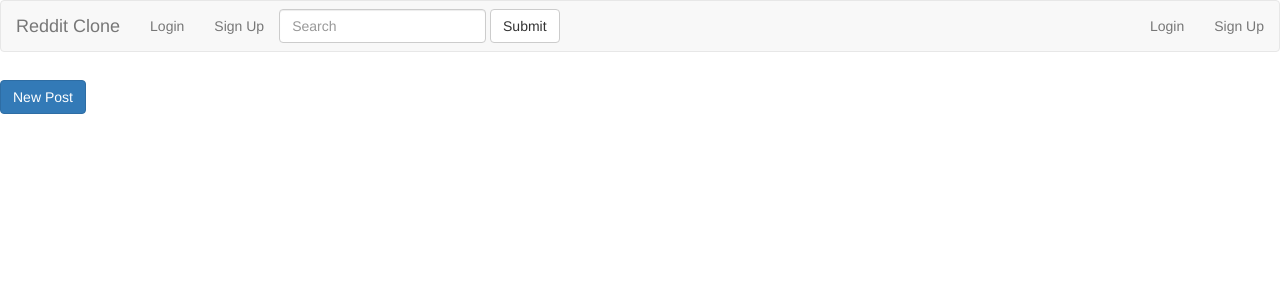
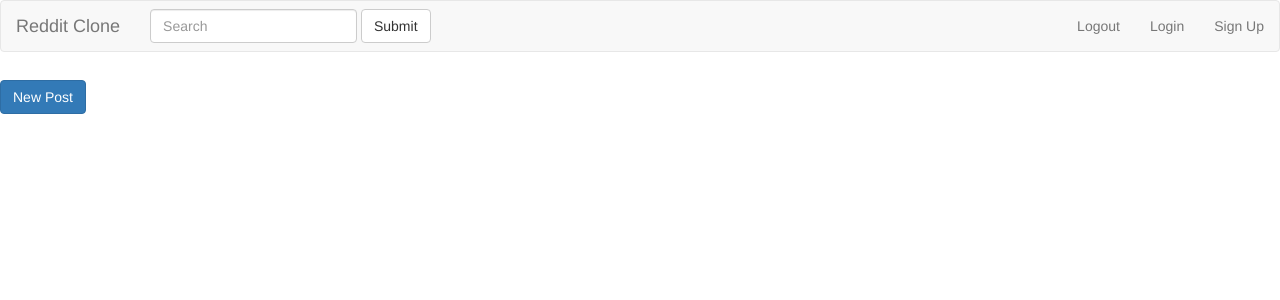
Before and after one commit to juanhurtado4/web2, a Node server app: page /n/1 in a window 1280 px wide. Shown: the top 300 px of the page. Run offline with Node 20, Linux system fonts and the light colour scheme; data that the repository does not hold is empty; some libraries are stand-ins or nearby versions.

Commit message:
Styles: Add login,logout buttons to nav

```diff
--- a/reddit_clone/views/partials/header.ejs
+++ b/reddit_clone/views/partials/header.ejs
@@ -29,44 +29,6 @@
 
             <!-- Collect the nav links, forms, and other content fo r toggling -->
             <div class="collapse navbar-collapse" id="bs-example-navbar-collapse-1">
-                <ul class="nav navbar-nav">
-                    <li class="active">
-                        <!-- <a href="#">Link
-                            <span class="sr-only">(current)</span>
-                        </a>
-                    </li>
-                    <li>
-                        <a href="#">Link</a>
-                    </li>
-                    <li class="dropdown">
-                        <a href="#" class="dropdown-toggle" data-toggle="dropdown" role="button" aria-haspopup="true" aria-expanded="false">Dropdown
-                            <span class="caret"></span>
-                        </a>
-                        <ul class="dropdown-menu">
-                            <li>
-                                <a href="#">Action</a>
-                            </li>
-                            <li>
-                                <a href="#">Another action</a>
-                            </li>
-                            <li>
-                                <a href="#">Something else here</a>
-                            </li>
-                            <li role="separator" class="divider"></li>
-                            <li>
-                                <a href="#">Separated link</a>
-                            </li>
-                            <li role="separator" class="divider"></li>
-                            <li>
-                                <a href="#">One more separated link</a>
-                            </li>
-                        </ul> -->
-                        <ul class="nav navbar-nav navbar-right">
-                            <li><a href="/login">Login</a></li>
-                            <li><a href="/sign-up">Sign Up</a></li>
-                        </ul>
-                    </li>
-                </ul>
                 <form class="navbar-form navbar-left">
                     <div class="form-group">
                         <input type="text" class="form-control" placeholder="Search">
@@ -74,40 +36,13 @@
                     <button type="submit" class="btn btn-default">Submit</button>
                 </form>
                 <ul class="nav navbar-nav navbar-right">
-                    <!-- <li>
-                        <a href="#">Link</a>
-                    </li>
-                    <li class="dropdown">
-                        <a href="#" class="dropdown-toggle" data-toggle="dropdown" role="button" aria-haspopup="true" aria-expanded="false">Dropdown
-                            <span class="caret"></span>
-                        </a>
-                        <ul class="dropdown-menu">
-                            <li>
-                                <a href="#">Action</a>
-                            </li>
-                            <li>
-                                <a href="#">Another action</a>
-                            </li>
-                            <li>
-                                <a href="#">Something else here</a>
-                            </li>
-                            <li role="separator" class="divider"></li>
-                            <li>
-                                <a href="#">Separated link</a>
-                            </li>
-                        </ul>
-                    </li> -->
                     <ul class="nav navbar-nav navbar-right">
+                        <li><a href="/logout">Logout</a></li>
                         <li><a href="/login">Login</a></li>
                         <li><a href="/sign-up">Sign Up</a></li>
                     </ul>
                 </ul>
             </div>
-            <!-- /.navbar-collapse -->
-            <!-- <ul class="nav navbar-nav navbar-right">
-                <li><a href="/login">Login</a></li>
-                <li><a href="/sign-up">Sign Up</a></li>
-            </ul> -->
         </div>
         <!-- /.container-fluid -->
     </nav>
```
